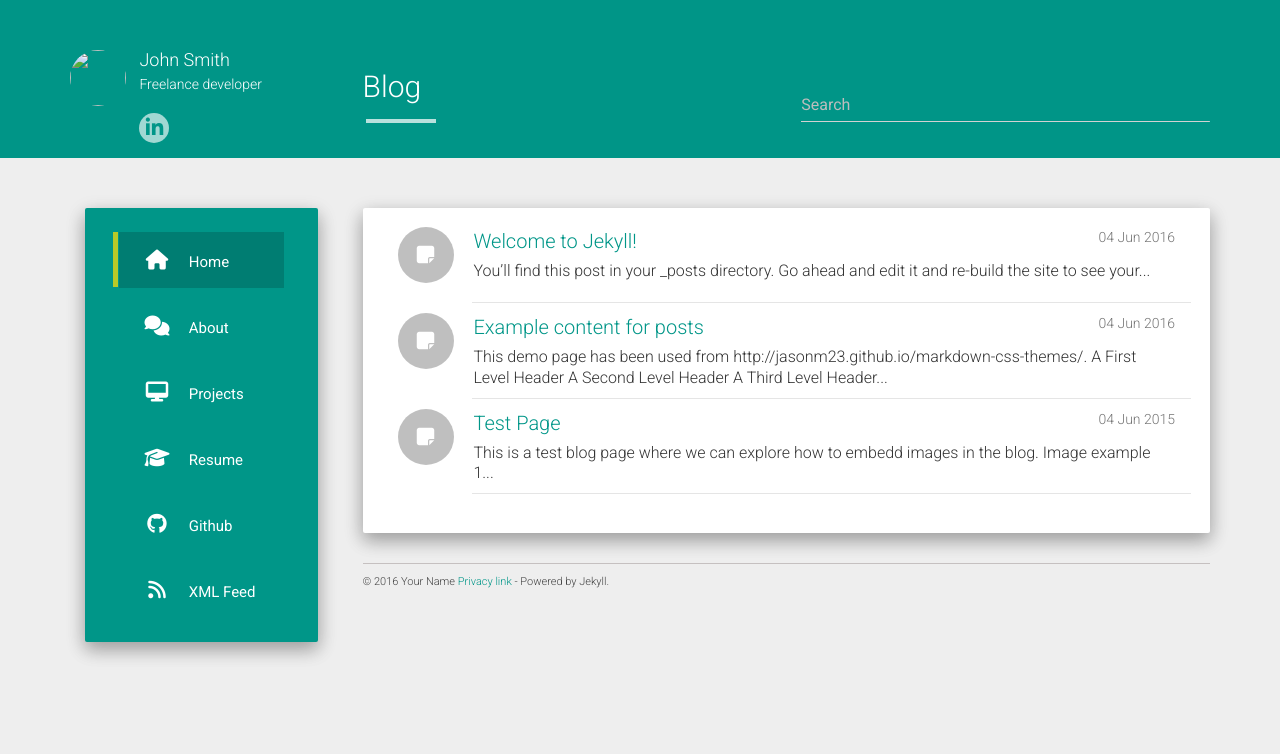
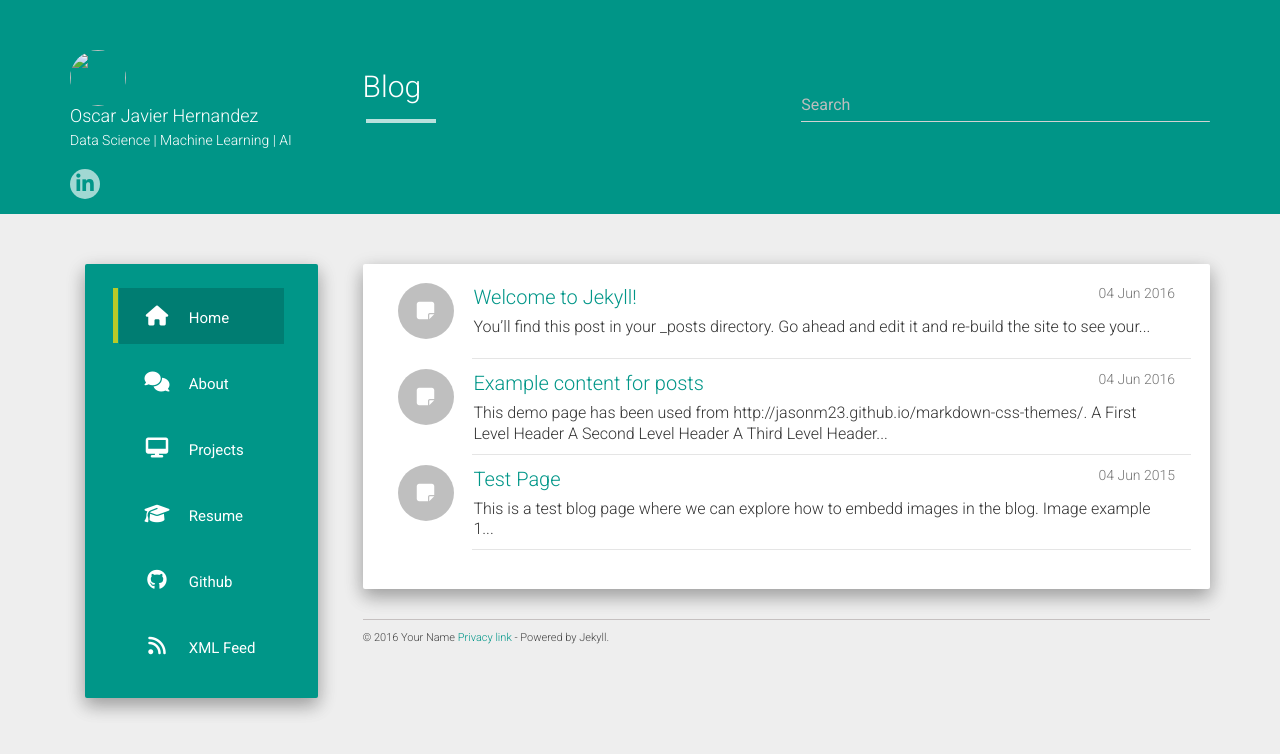
Before and after one commit to OscarJHernandez/OscarJHernandez.github.io, a Jekyll site: the page built from index.html, in a window 1280 px wide. Shown: the top 754 px of the page. Built offline with Jekyll 4.4.1, drawn with Linux system fonts in a browser that asks for light colours; nearby versions of some CDN libraries; the list of posts is cut into pages by our own code.

Commit message:
minor updates to the website

```diff
--- a/_config.yml
+++ b/_config.yml
@@ -1,16 +1,16 @@
-title: John Smith
+title: Oscar Javier Hernandez
 description: My Personal Blog
-author: John Smith
+author: Oscar Javier Hernandez
 logo: /hcz-jekyll-blog/static/img/avatar.png
-github: https://github.com/codeasashu
-about: Freelance developer
+github: https://github.com/OscarJHernandez
+about: Data Science | Machine Learning | AI
 
 baseurl: ""
 url: ""
 
 allowsearch: true
 
-disqus_shortname: aboutashu
+disqus_shortname: OscarJHernandez
 google_analytics: UA-72862926-1
 
 share:
```
